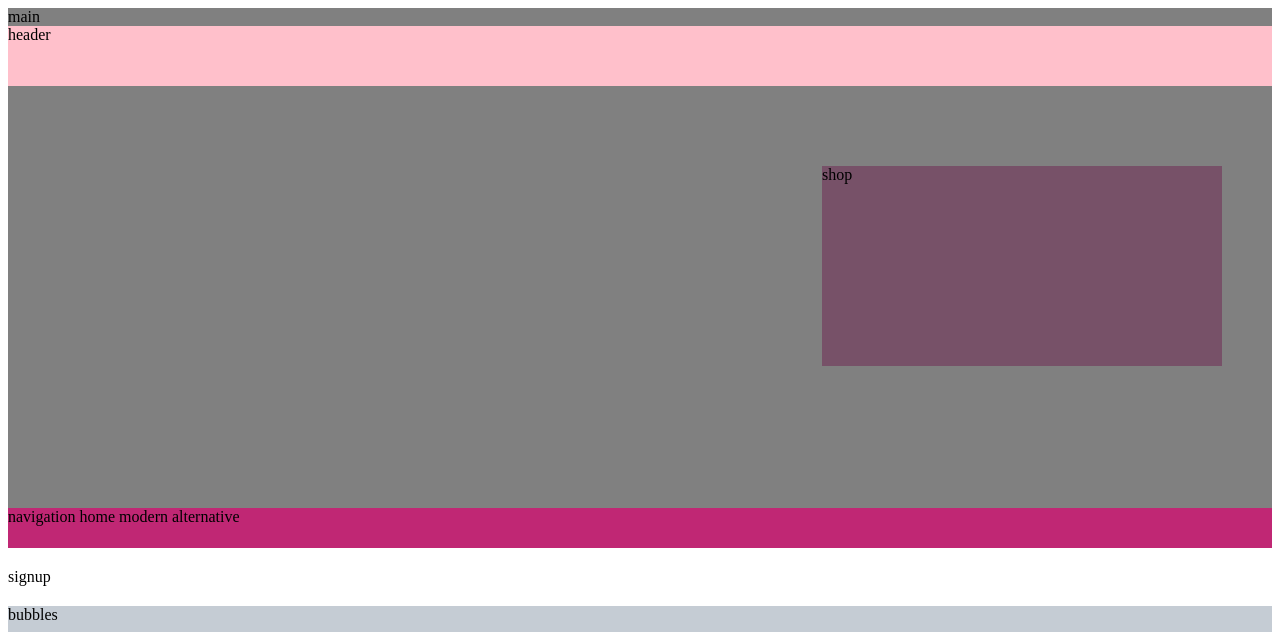
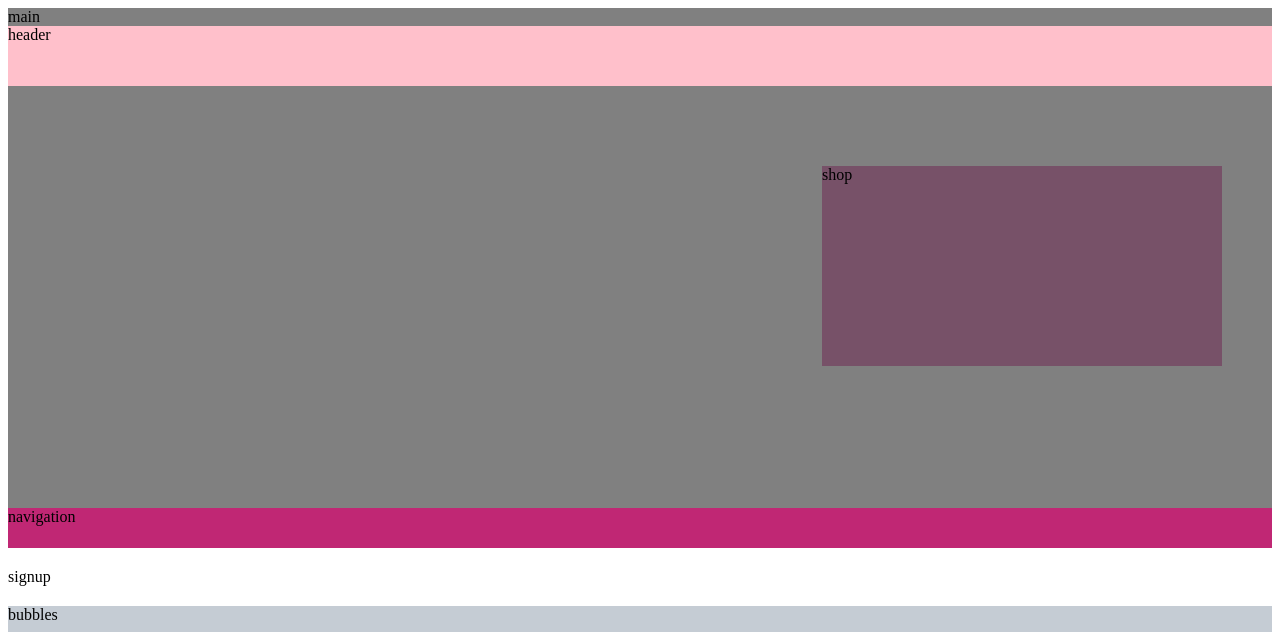
Before and after one commit to pauline10/WeddingDressFantasy, a plain HTML site: page index.html in a window 1280 px wide. Shown: the top 632 px of the page. Drawn offline with Linux system fonts and the light colour scheme.

Commit message:
Deleted Navigation items
Removed three navigation items - home, modern, alternative

```diff
--- a/index.html
+++ b/index.html
@@ -16,9 +16,6 @@
 	</div>
 	<div class="navigation">
 		navigation
-		home
-		modern
-		alternative
 	</div>
 	<div class= "signup">
 		signup
```
